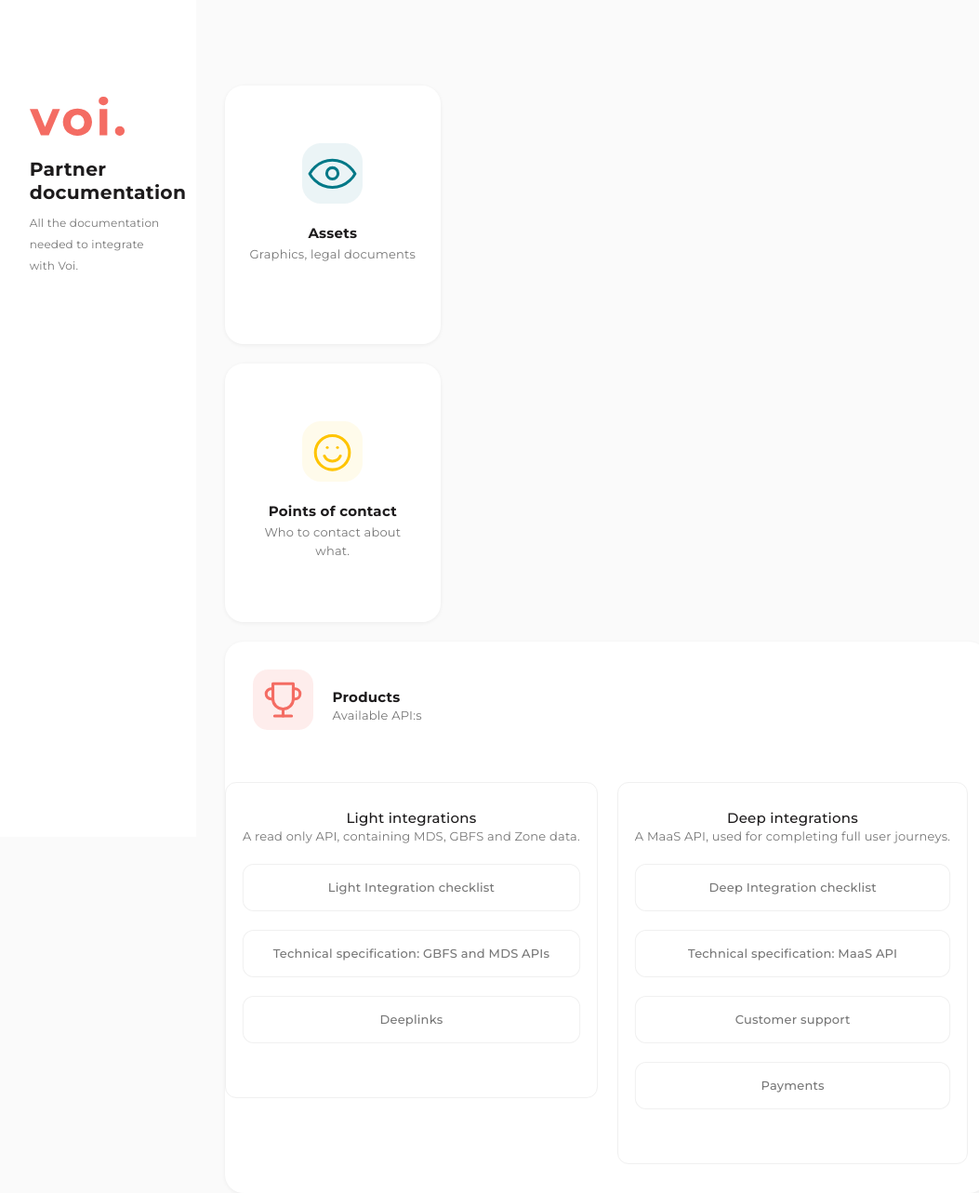
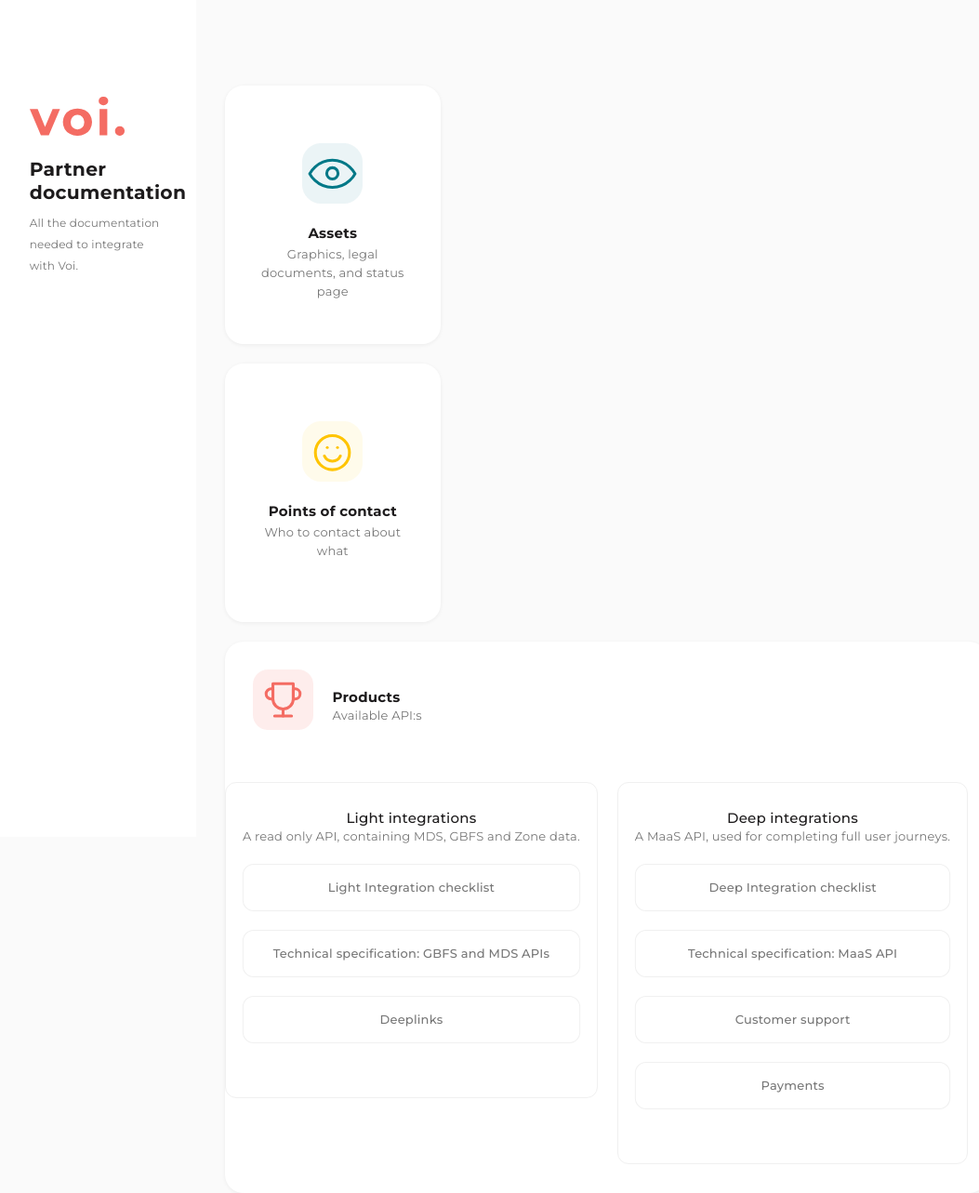
Before and after one commit to voi-api/voi-api.github.io, a Jekyll site: the page built from index.markdown, in a window 1280 px wide. Shown: the whole page at 93% size, without its empty margins (9-1062 px from the left). Built offline with Jekyll 4.4.1, drawn with Linux system fonts in a browser that asks for light colours; some web fonts are replaced.

Commit message:
Update home.html (#61)

```diff
--- a/_layouts/home.html
+++ b/_layouts/home.html
@@ -11,11 +11,11 @@ layout: default
 		<div class="home_left">
 			<a class="assets" href="/assets/">
 				<h1>Assets</h1>
-				<p>Graphics, legal documents</p>
+				<p>Graphics, legal documents, and status page</p>
 			</a>
 			<a class="poc" href="/poc/">
 				<h1>Points of contact</h1>
-				<p>Who to contact about what.</p>
+				<p>Who to contact about what</p>
 			</a>
 		</div>
 		<div class="home_right">
```
